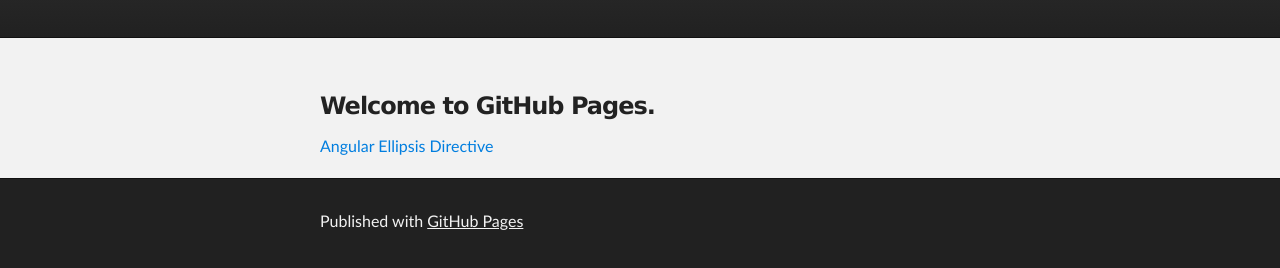
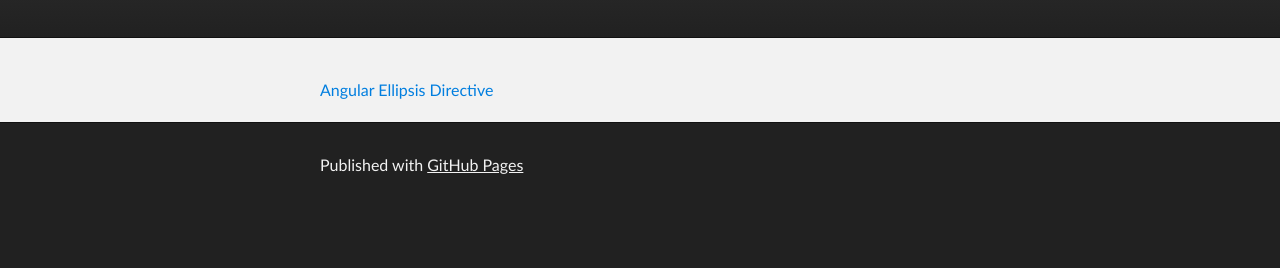
Before and after one commit to dibari/dibari.github.io, a plain HTML site: page index.html in a window 1280 px wide. Shown: the part 136-404 px from the top of the page. Drawn offline with Linux system fonts and the light colour scheme.

Commit message:
Removed default welcome header

```diff
--- a/index.html
+++ b/index.html
@@ -27,11 +27,7 @@
     <!-- MAIN CONTENT -->
     <div id="main_content_wrap" class="outer">
       <section id="main_content" class="inner">
-        <h3>
-          <a name="welcome-to-github-pages" class="anchor" href="#welcome-to-github-pages"><span class="octicon octicon-link"></span></a>Welcome to GitHub Pages.</h3>
-
           <a href="angular-ellipsis.html">Angular Ellipsis Directive</a>
-
       </section>
     </div>
 
```
Also changed, not shown: angular-ellipsis.html (+0 -2 lines).
